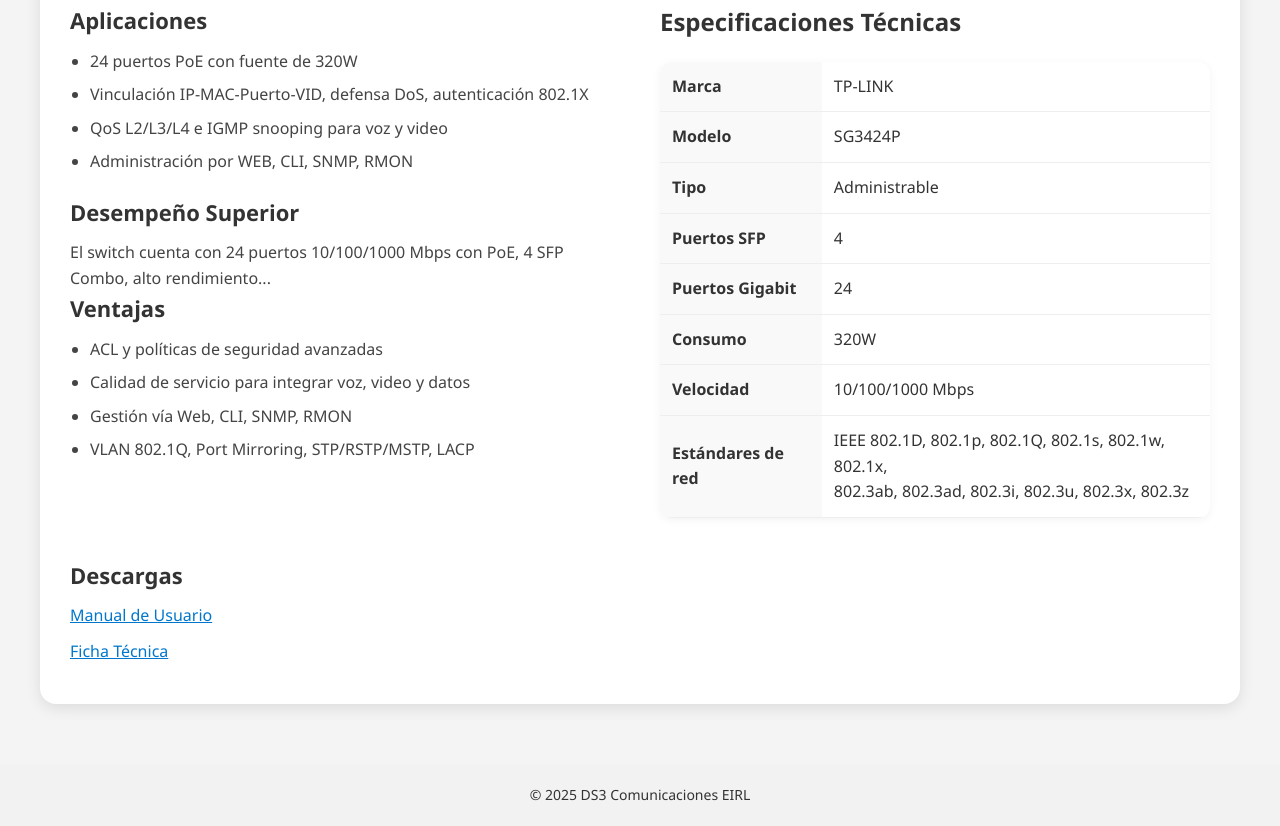
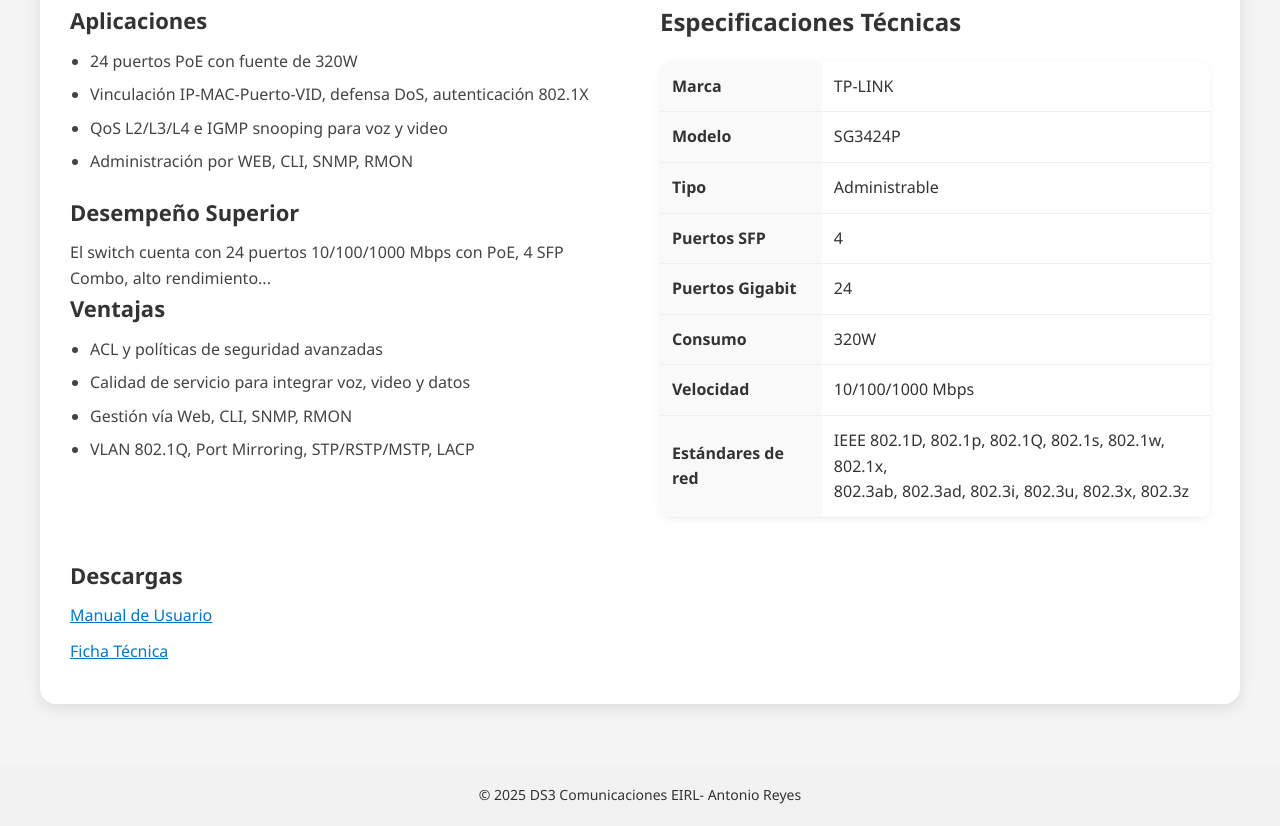
Before and after one commit to AntonioReyes-creator/PaginaTPLINK, a plain HTML site: page index.html in a window 1280 px wide. Shown: the part 604-1430 px from the top of the page. Drawn offline with nearby package versions, Linux system fonts and the light colour scheme.

Commit message:
Update index.html
update actor

```diff
--- a/index.html
+++ b/index.html
@@ -112,7 +112,7 @@
   </main>
 
   <footer>
-    <p>&copy; 2025 DS3 Comunicaciones EIRL</p>
+    <p>&copy; 2025 DS3 Comunicaciones EIRL- Antonio Reyes</p>
   </footer>
 
   <script src="https://code.jquery.com/jquery-3.7.1.min.js"></script>
```
